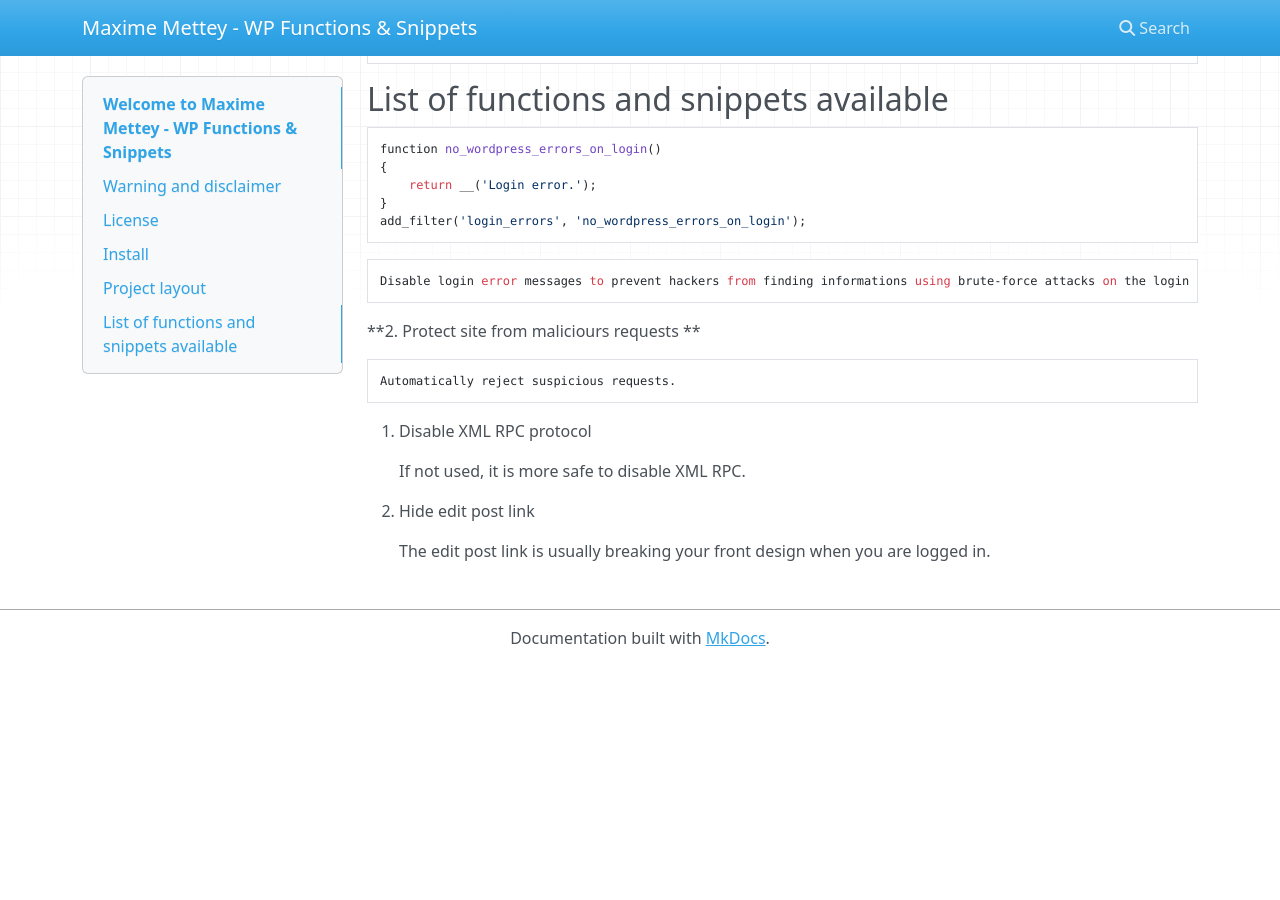
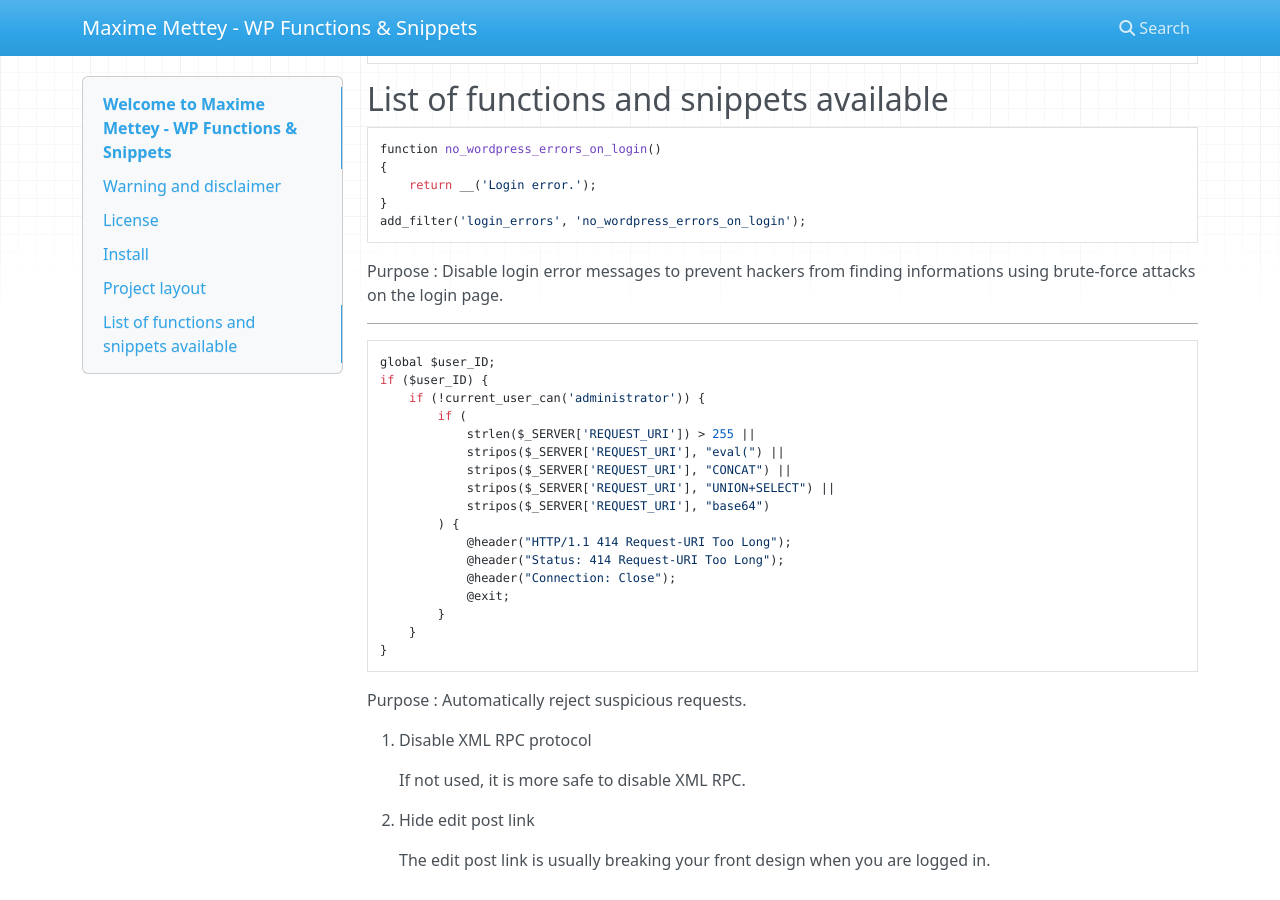
Before and after one commit to MaximeMettey/MaximeMettey-WP-Functions, an MkDocs documentation site: the page built from docs/index.md, in a window 1280 px wide and 900 px high, scrolled down 678 px. Built offline with MkDocs 1.6.1, drawn with Linux system fonts in a browser that asks for light colours; nearby versions of some CDN libraries; before the commit the page ends 1344 px from its top, so only the background shows below that.

Commit message:
Some more tests on markdown format

````diff
--- a/docs/index.md
+++ b/docs/index.md
@@ -35,11 +35,31 @@ function no_wordpress_errors_on_login()
 add_filter('login_errors', 'no_wordpress_errors_on_login');
 ```
 
-    Disable login error messages to prevent hackers from finding informations using brute-force attacks on the login page.
+Purpose : Disable login error messages to prevent hackers from finding informations using brute-force attacks on the login page.
 
-**2. Protect site from maliciours requests **
+---
 
-    Automatically reject suspicious requests.
+```
+global $user_ID;
+if ($user_ID) {
+    if (!current_user_can('administrator')) {
+        if (
+            strlen($_SERVER['REQUEST_URI']) > 255 ||
+            stripos($_SERVER['REQUEST_URI'], "eval(") ||
+            stripos($_SERVER['REQUEST_URI'], "CONCAT") ||
+            stripos($_SERVER['REQUEST_URI'], "UNION+SELECT") ||
+            stripos($_SERVER['REQUEST_URI'], "base64")
+        ) {
+            @header("HTTP/1.1 414 Request-URI Too Long");
+            @header("Status: 414 Request-URI Too Long");
+            @header("Connection: Close");
+            @exit;
+        }
+    }
+}
+```
+
+Purpose : Automatically reject suspicious requests.
 
 3. Disable XML RPC protocol
 
````
